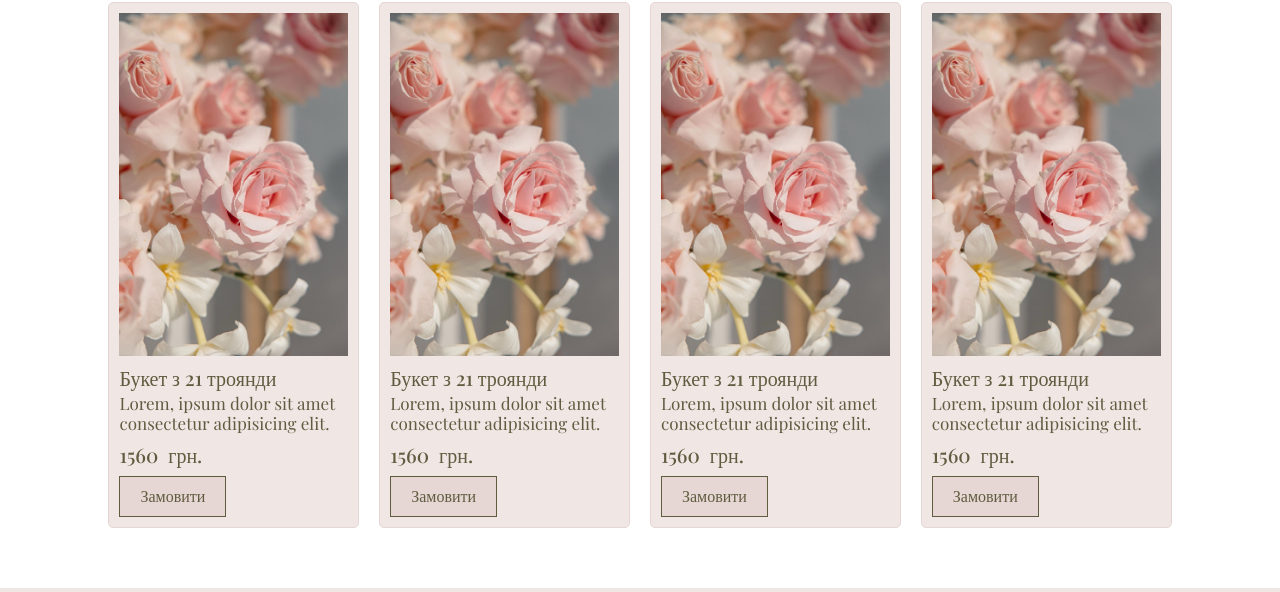
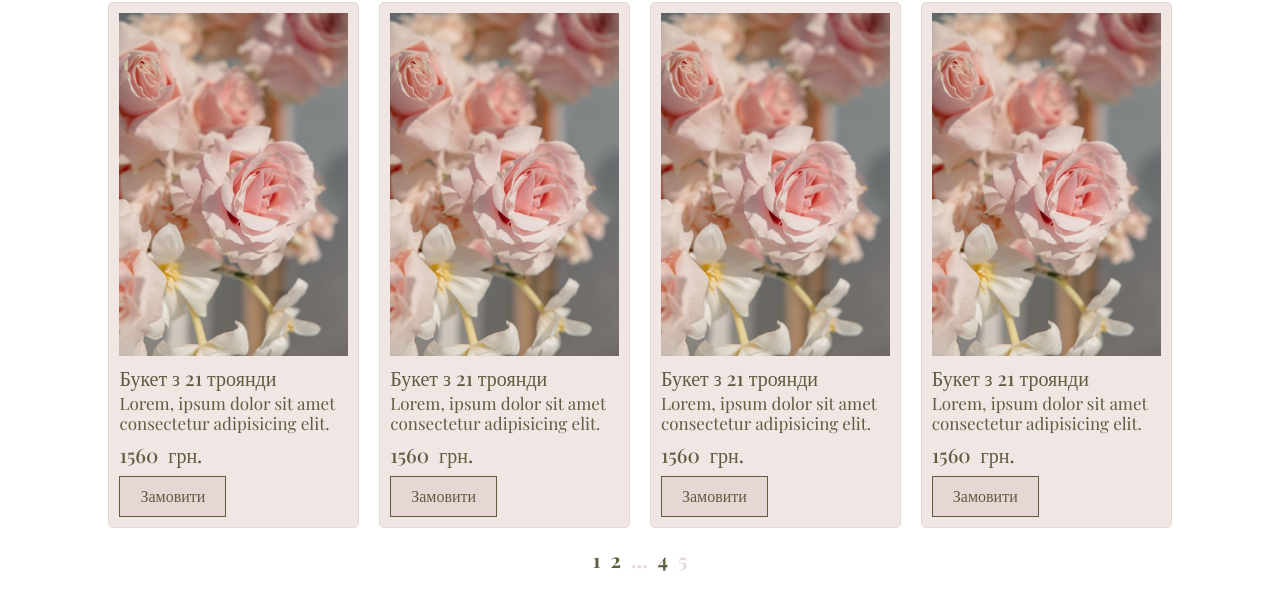
Before and after one commit to RomaVintonyak/FlowerShop, a website: page app/pages/flowers.html in a window 1280 px wide. Shown: the part 1374-1966 px from the top of the page. Drawn offline with nearby package versions, Linux system fonts and the light colour scheme.

Commit message:
add pagenation style

```diff
--- a/app/pages/flowers.html
+++ b/app/pages/flowers.html
@@ -455,6 +455,16 @@
                   </div><!--/.button-->
                </div><!--/.product__card-->
             </div><!--/.content-->
+            <div class="works__row--pagination">
+               <nav class="pagination" role="navigation">
+                  <div class="pagination__links">
+                     <a class="page-numbers" href="http://localhost/Flowers-Shop/bukety/">1</a>
+                     <a class="page-numbers" href="http://localhost/Flowers-Shop/bukety/page/2/">2</a>
+                     <span class="page-numbers dots">…</span>
+                     <a class="page-numbers" href="http://localhost/Flowers-Shop/bukety/page/4/">4</a>
+                     <span aria-current="page" class="page-numbers current">5</span></div>
+               </nav>
+            </div>
          </div><!--/.works__row-->
       </div><!--/.container-->
    </section><!--/.works-->
--- a/app/scss/block/_works.scss
+++ b/app/scss/block/_works.scss
@@ -115,6 +115,12 @@
          flex-wrap: wrap;
          justify-content: center;
       }
+      &--pagination {
+         display: flex;
+         justify-content: center;
+         align-items: flex-start;
+         width: 100%;
+      }
    }
    @include tablet {
       margin-top: 3rem;
@@ -207,3 +213,36 @@
       width: 100%;
    }
 }
+.pagination {
+   &__links {
+      display: flex;
+      align-items: flex-start;
+      a {
+         font-family: $text;
+         color: $text-color;
+         font-size: 2rem;
+         font-weight: 700;
+         display: block;
+         text-decoration: none;
+         margin: 0 0.5rem;
+         transition: color 0.2s linear;
+         &:hover {
+            color: $bg-primary;
+         }
+      }
+      span {
+         font-family: $text;
+         color: $text-color;
+         font-size: 2rem;
+         font-weight: 700;
+         display: block;
+         margin: 0 0.5rem;
+      }
+      .dots {
+         color: $bg-primary;
+      }
+      .current {
+         color: $bg-primary;
+      }
+   }
+}
```
Also changed, not shown: app/css/style.css, app/css/style.min.css, dist/css/style.min.css, dist/pages/flowers.html, 1 other file. Lines whose indentation alone changed are shown as unchanged.
